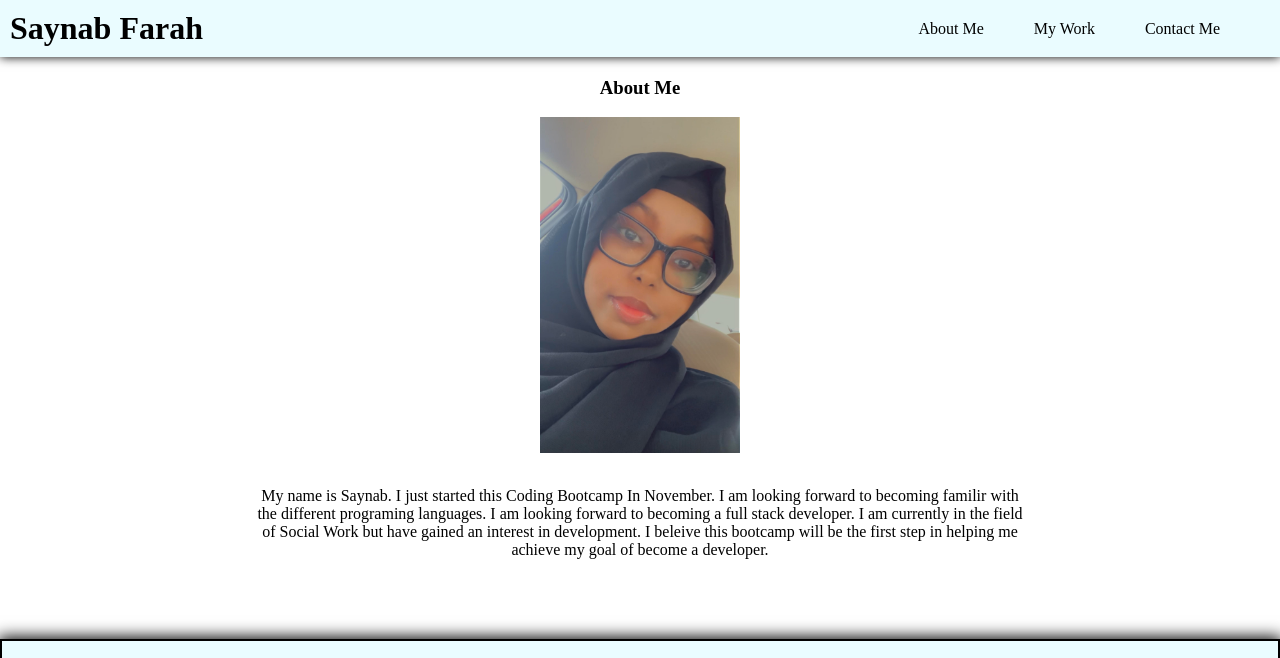
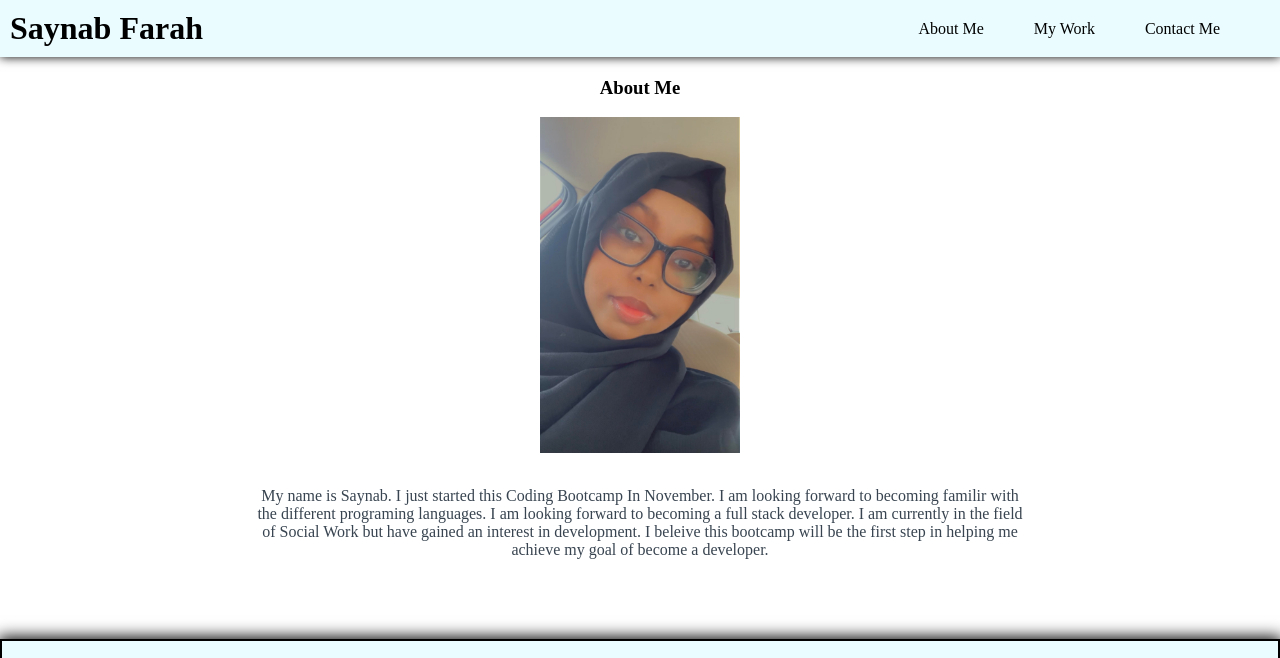
Before and after one commit to Saynabfarah/html-css-portfolio, a plain HTML site: page index.html in a window 1280 px wide. Shown: the top 658 px of the page. Drawn offline with Linux system fonts and the light colour scheme.

Commit message:
updated readme file

```diff
--- a/assets/css/style.css
+++ b/assets/css/style.css
@@ -2,6 +2,7 @@
     margin: 0;
     padding: 0;
 }
+
 
 .nav {
     display: flex;
@@ -53,8 +54,10 @@
     box-shadow: 0px 0px 15px 2px;
 }
 
+/* added padding and color to all P elements */
 p {
     padding: 30px;
+    color: rgb(56, 68, 80);
 }
 
 .project-image {
@@ -89,6 +92,7 @@ footer h6 {
     padding-bottom: 30px;
 }
 
+/* Added specific styling inside the header element when the browser window is 585px wide or less: */
 @media screen and (max-width: 585px) {
     .nav {
         flex-direction: column;
```
Also changed, not shown: 1 other file.
